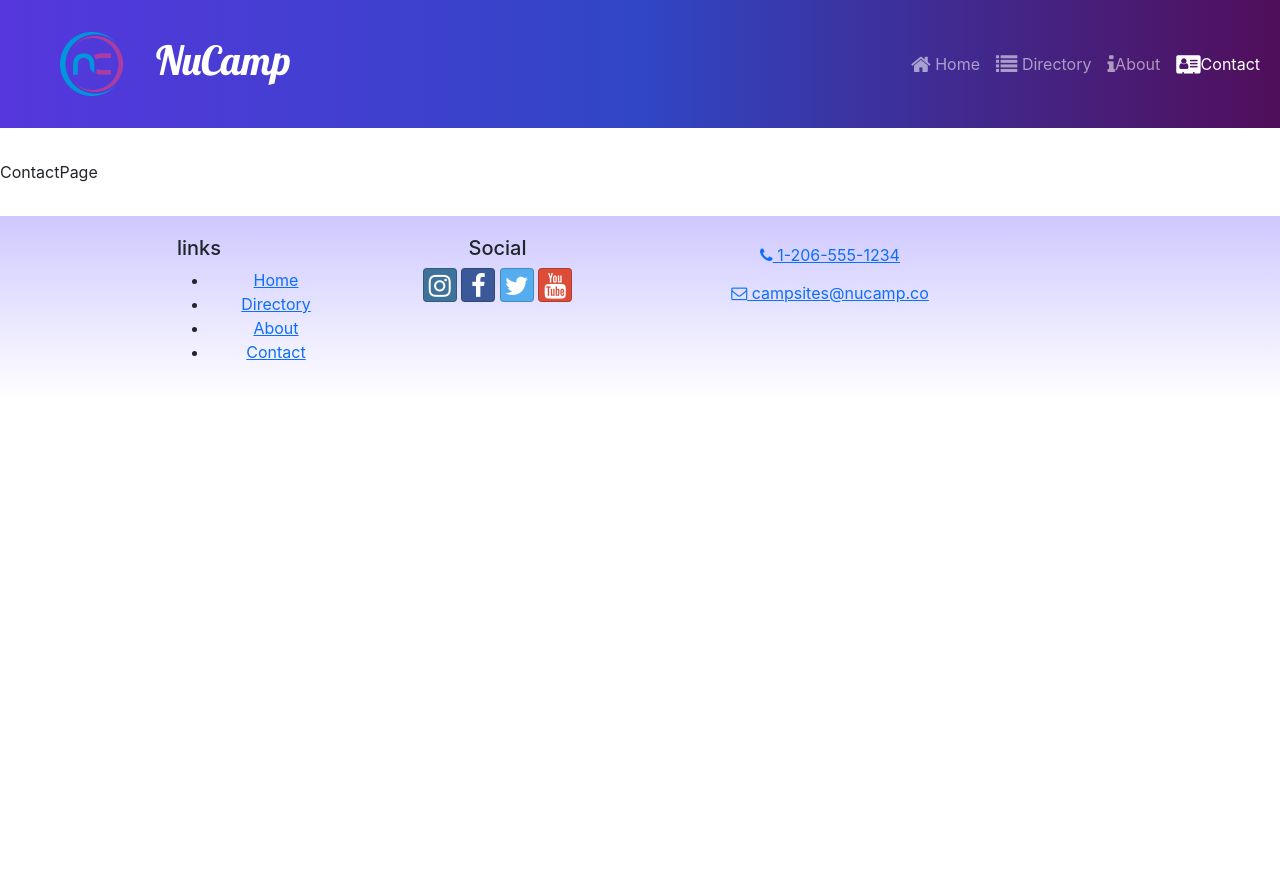
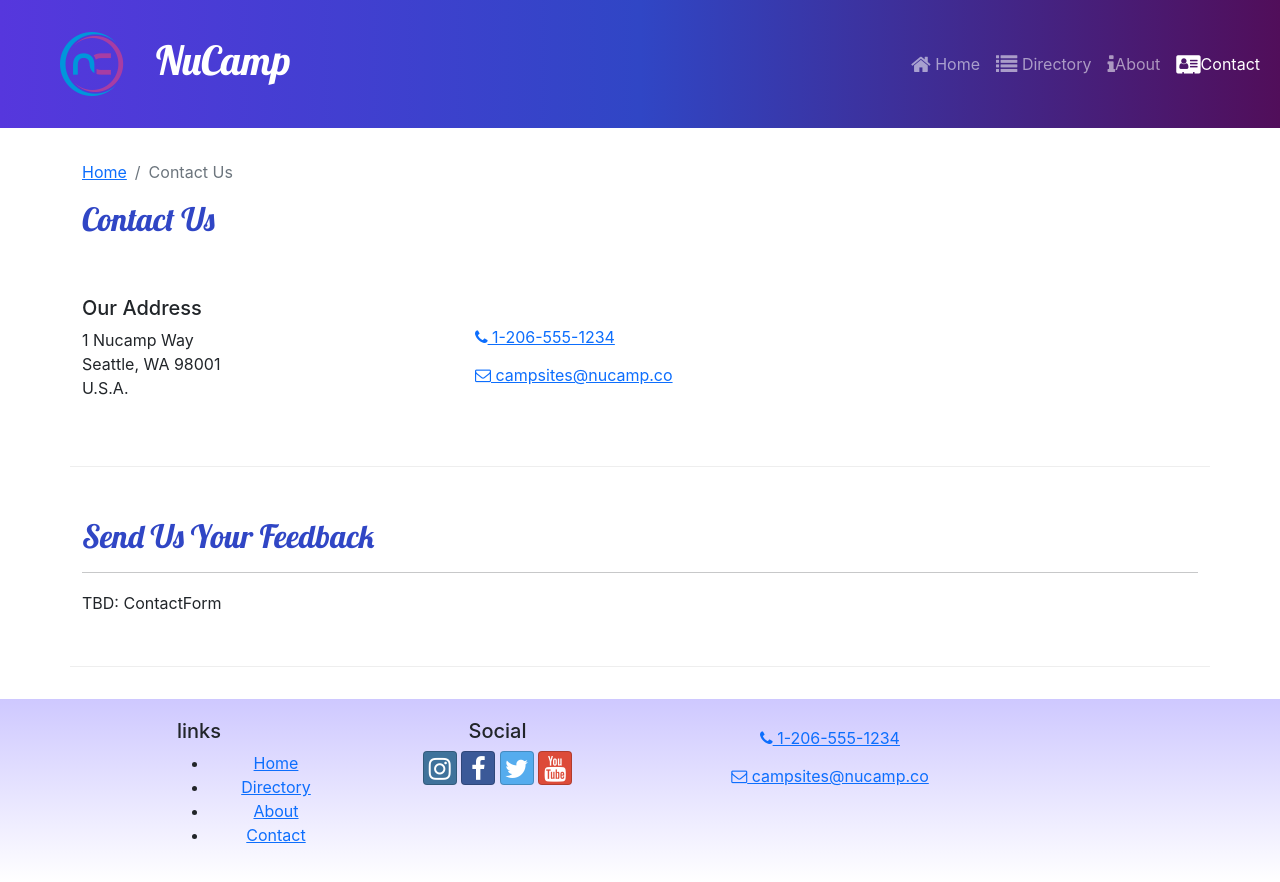
Before and after one commit to Nanitosse/loveReact, a React (Create React App) app: page /contact in a window 1280 px wide. Before the commit the page ends 800 px from the top, so only its background shows below. Built offline with nearby package versions, Linux system fonts and the light colour scheme.

Commit message:
contactPage

```diff
--- a/src/pages/ContactPage.js
+++ b/src/pages/ContactPage.js
@@ -1,9 +1,51 @@
+
+import { Container, Col, Row } from "reactstrap";
+import SubHeader from '../components/SubHeader'
+
+const ContactPage = () => {
+    return (
+        <Container>
+            <SubHeader current="Contact Us" />
+            <Row className='row-content align-items-center'>
+                <Col sm='4'>
+                    <h5>Our Address</h5>
+                    <address>
+                        1 Nucamp Way
+                        <br />
+                        Seattle, WA 98001
+                        <br />
+                        U.S.A.
+                    </address>
+                </Col>
+                <Col >
+                    <a
+                        role='button'
+                        className='btn btn-link'
+                        href='tel:+12065551234'
+                    >
+                        <i className='fa fa-phone' /> 1-206-555-1234
+                    </a>
+                    <br />
+                    <a
+                        role='button'
+                        className='btn btn-link'
+                        href='mailto:fakeemail@fakeemail.co'
+                    >
+                        <i className='fa fa-envelope-o' /> campsites@nucamp.co
+                    </a>
+                </Col>
+            </Row >
+            <Row className='row-content'>
+                <Col xs='12'>
+                    <h2> Send Us Your Feedback </h2>
+                    <hr />
+                </Col>
+                <Col md='10'>TBD: ContactForm</Col>
 
 
-const ContactPage = ()=>{
-    return (
-        <div> ContactPage </div>
+            </Row>
+        </Container>
     )
 }
 
-export default  ContactPage;
+export default ContactPage;
```
